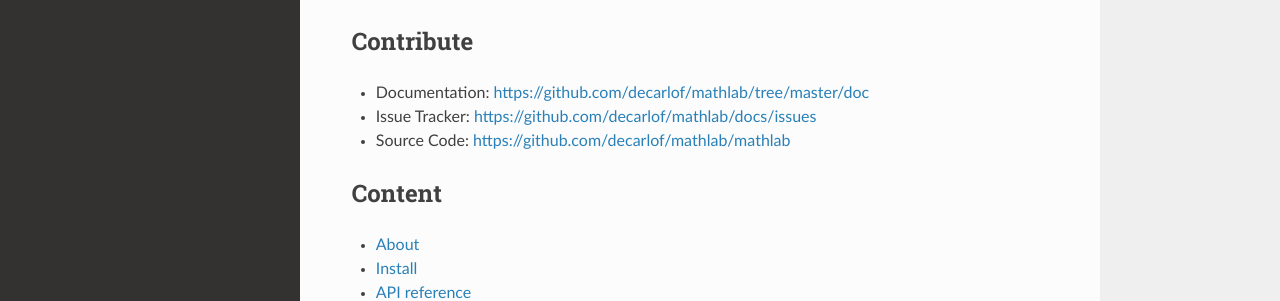
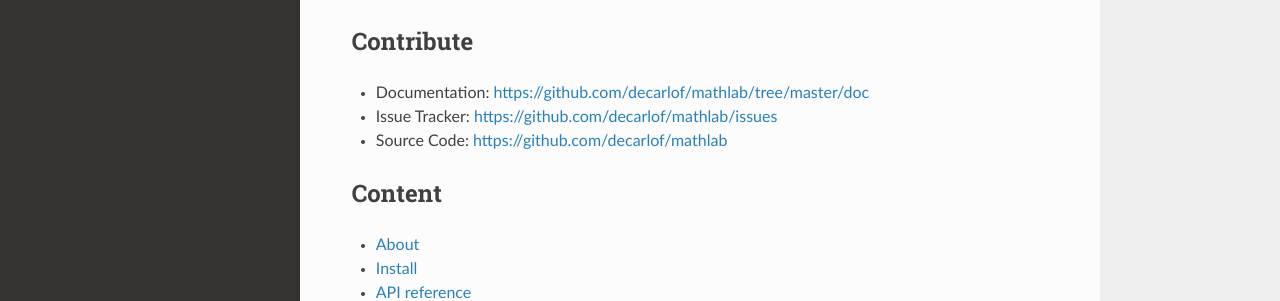
Before and after one commit to EnzoTonti/MathLab, a Sphinx documentation site: the page built from doc/index.rst, in a window 1280 px wide and 1350 px high. Shown: the part 808-1109 px from the top of the window. Built offline with Sphinx 7.4.7 and the Read the Docs theme 2.0.0, drawn with Linux system fonts in a browser that asks for light colours; cross-references to code outside the pages are shown as plain code; some of the changed lines change nothing that is shown.

Commit message:
fixed links

```diff
--- a/doc/index.rst
+++ b/doc/index.rst
@@ -27,8 +27,8 @@
 ----------
 
 * Documentation: https://github.com/decarlof/mathlab/tree/master/doc
-* Issue Tracker: https://github.com/decarlof/mathlab/docs/issues
-* Source Code: https://github.com/decarlof/mathlab/mathlab
+* Issue Tracker: https://github.com/decarlof/mathlab/issues
+* Source Code: https://github.com/decarlof/mathlab
 
 Content
 -------
```
